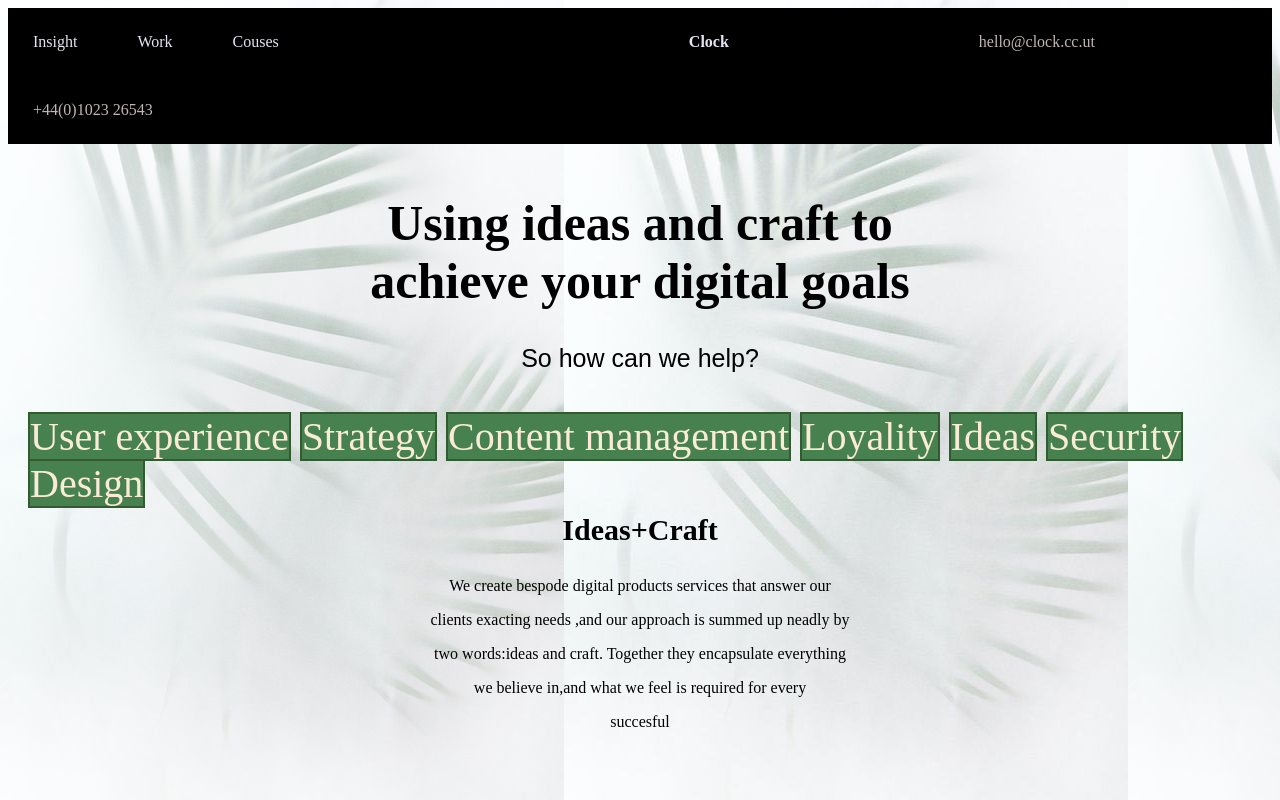
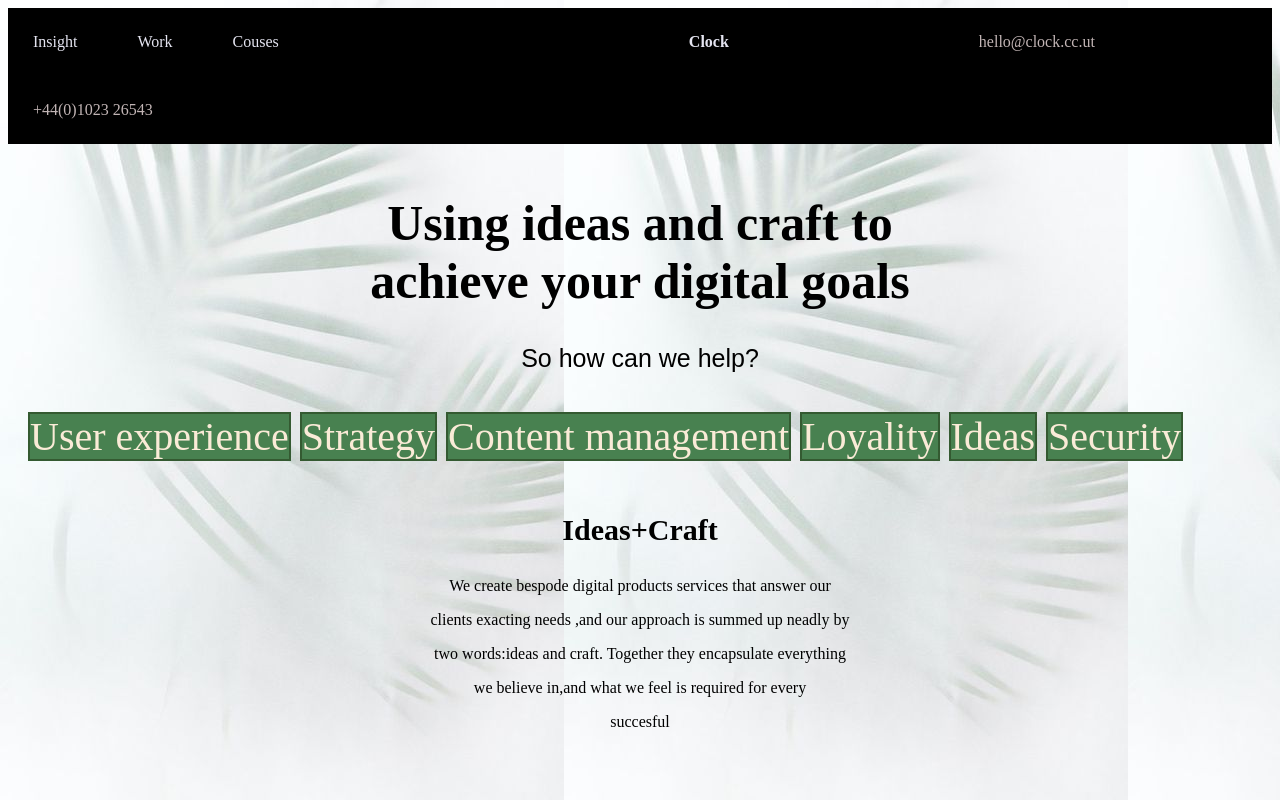
Before and after one commit to upasana1927/OASIS1, a plain HTML site: page index.html in a window 1280 px wide. Shown: the top 800 px of the page. Drawn offline with Linux system fonts and the light colour scheme; files whose address does not match are found by name.

Commit message:
Update index.html

```diff
--- a/index.html
+++ b/index.html
@@ -26,7 +26,7 @@
         <d4 href="#">Loyality</d4>
         <d5 href="#">Ideas</d5>
         <d6 href="#">Security</d6>
-        <d7 href="#">Design</d7>
+<!--         <d7 href="#">Design</d7> -->
     </nav>
     <h3>Ideas+Craft</h3>
     <p>We create bespode digital products services that answer our </p>
```
